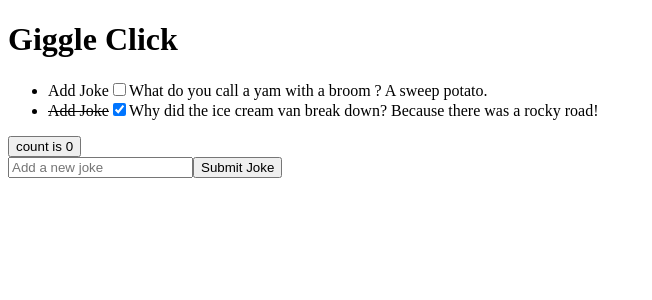
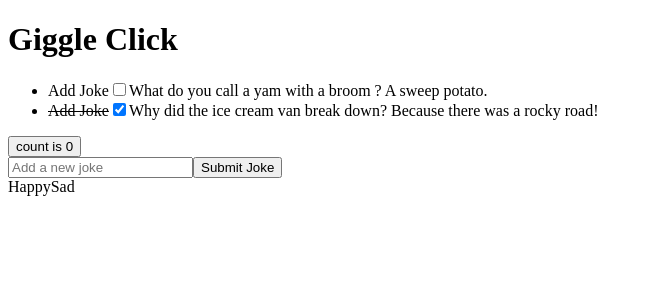
Before and after one commit to millipede-cpu/giggle-click, a React (Vite) app in the folder app/: page / in a window 1280 px wide. Shown: the top 300 px of the page, without its empty margins (0-652 px from the left). Built offline with nearby package versions, Linux system fonts and the light colour scheme.

Commit message:
import path for emoji icons component
co-authored-by: Milly <millipede-cpu@users.noreply.github.com>
co-authored-by: Peter <PJSalter@users.noreply.github.com>

```diff
--- a/app/src/App.tsx
+++ b/app/src/App.tsx
@@ -1,6 +1,7 @@
 import { useState } from "react";
 import { AppliedTheFavouriteJoke } from "./AppliedTheFavouriteJoke";
 import AddJoke from "./AddJoke";
+import RateJoke from "./RateJoke";
 
 const newJokeToLaugh: NextBigJoke[] = [
   {
@@ -29,6 +30,7 @@ function App() {
           count is {count}
         </button>
         <AddJoke />
+        <RateJoke />
       </div>
     </div>
   );
```
